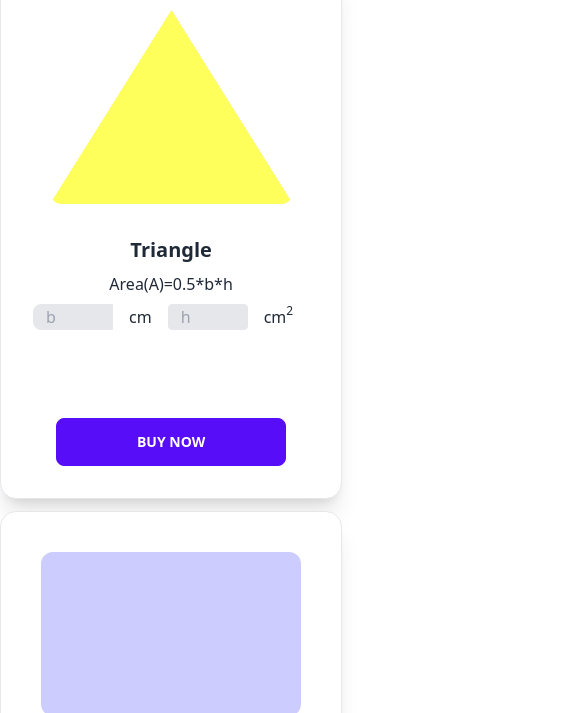
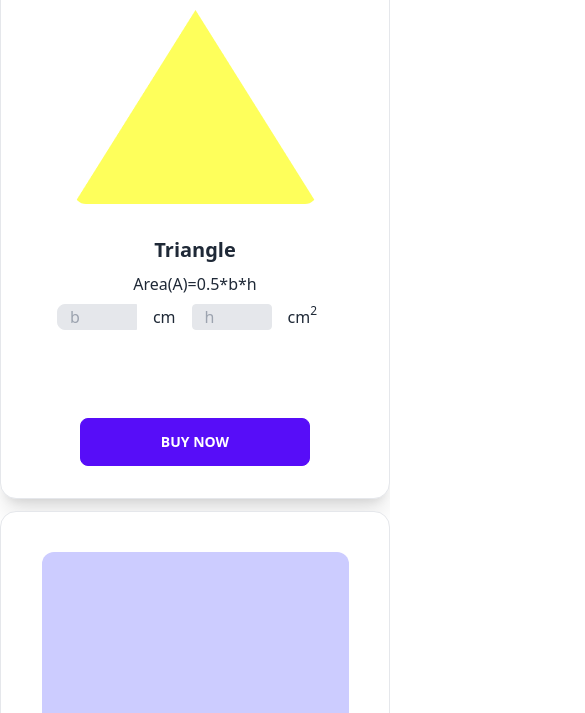
Before and after one commit to rimakhatun3/geometry-genius, a plain HTML site: page index.html in a window 390 px wide. Shown: the part 127-840 px from the top of the page, 585 px wide, since content can reach past the window. Drawn offline with nearby package versions, Linux system fonts and the light colour scheme.

Commit message:
added flex direction change in small divice

```diff
--- a/index.html
+++ b/index.html
@@ -53,7 +53,7 @@
       </div>
     </nav>
     <main>
-      <section class="flex md:flex-row lg:flex-row lg:px-12 ">
+      <section class="flex flex-col  md:flex-row lg:flex-row lg:px-12 ">
         <div class="products-details w-full md:w-[70%] lg:w-[70%] grid md:grid-cols-2 lg:grid-cols-3 gap-3 mt-5 ">
           <div id="triangle-body" class="card w-full bg-base-100 border shadow-xl">
             <figure class="px-10 pt-10">
```
